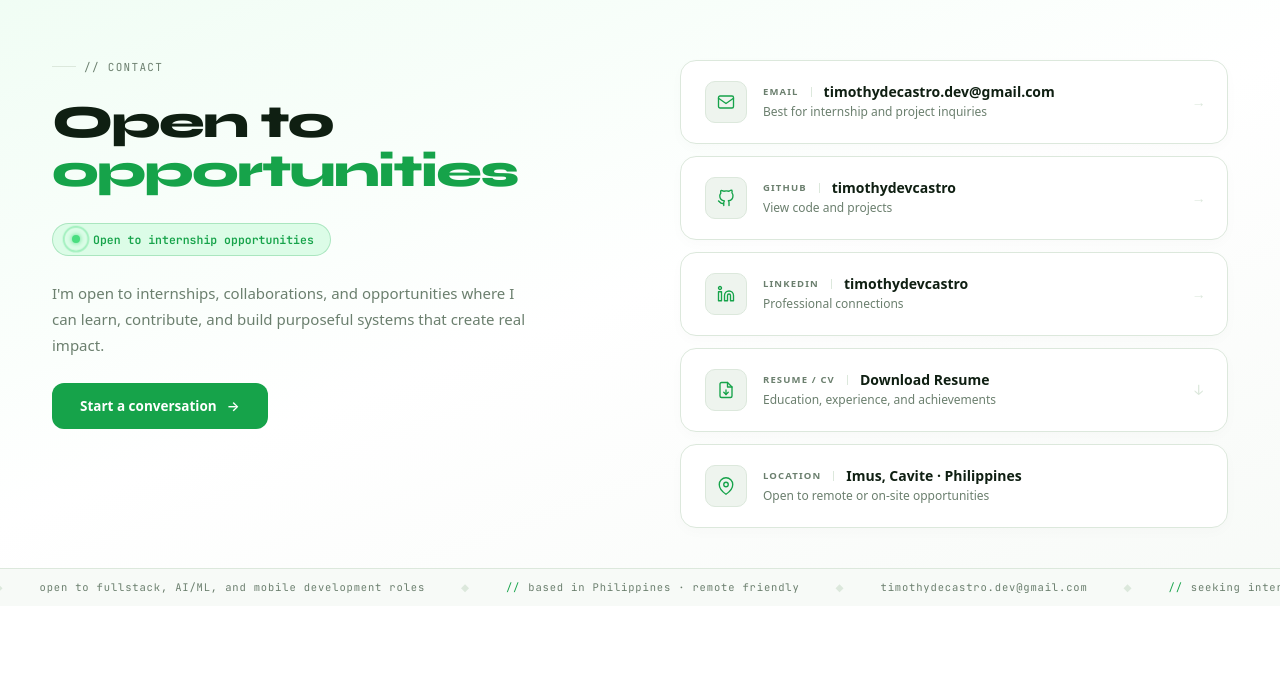
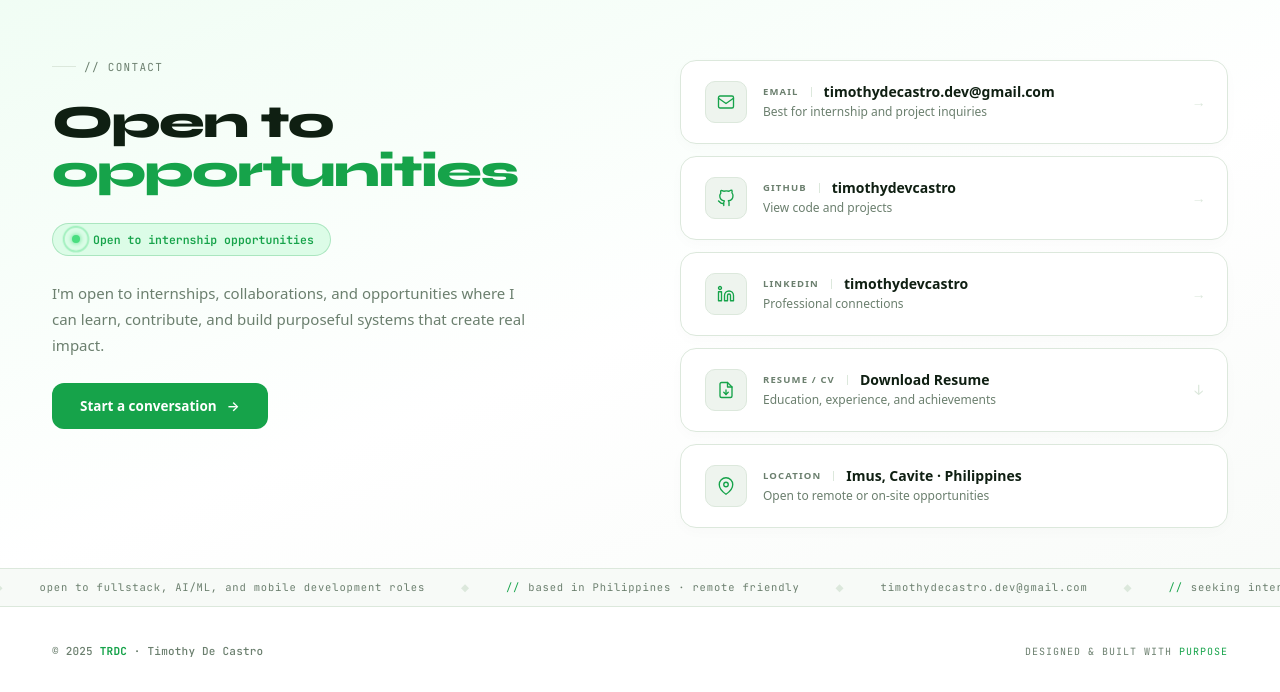
Before and after one commit to timothydevcastro/Portfolio, a React (Vite) app: page / in a window 1280 px wide. Shown: the part 4765-5457 px from the top of the page. Before the commit the page ends 5371 px from the top, so only its background shows below. Built offline with nearby package versions, Linux system fonts and the light colour scheme.

Commit message:
Add copyright footer to Contact section

```diff
--- a/src/ContactDevFinal.css
+++ b/src/ContactDevFinal.css
@@ -228,3 +228,41 @@
   .contact-wrapper .ticker-strip { height: 32px; }
   .contact-wrapper .ticker-item { font-size: 9px; padding: 0 20px; }
 }
+
+/* ── FOOTER ── */
+.contact-wrapper .ct-footer {
+  position: relative; z-index: 1;
+  padding: 32px 52px;
+  background: var(--surface);
+  border-top: 1px solid var(--border);
+  opacity: 0; transform: translateY(10px);
+  transition: opacity .6s 1.2s ease, transform .6s 1.2s ease;
+}
+.contact-wrapper .ct-footer.visible {
+  opacity: 1; transform: translateY(0);
+}
+
+.contact-wrapper .ct-footer-content {
+  max-width: 1300px; margin: 0 auto;
+  display: flex; justify-content: space-between; align-items: center;
+}
+
+.contact-wrapper .ct-copy {
+  font-size: 11px; color: var(--muted); font-weight: 500;
+  letter-spacing: 0.02em;
+}
+.contact-wrapper .ct-copy span { color: var(--green); font-weight: 700; }
+
+.contact-wrapper .ct-footer-tag {
+  font-family: 'JetBrains Mono', monospace;
+  font-size: 10px; color: var(--muted);
+  text-transform: uppercase; letter-spacing: 0.1em;
+}
+.contact-wrapper .ct-footer-tag span { color: var(--green); }
+
+@media (max-width: 600px) {
+  .contact-wrapper .ct-footer { padding: 24px 20px 48px; }
+  .contact-wrapper .ct-footer-content { flex-direction: column; gap: 12px; text-align: center; }
+  .contact-wrapper .ct-copy { font-size: 10px; }
+  .contact-wrapper .ct-footer-tag { font-size: 9px; }
+}
--- a/src/ContactDevFinal.tsx
+++ b/src/ContactDevFinal.tsx
@@ -262,6 +262,16 @@ const ContactDevFinal: React.FC = () => {
           <span className="ticker-item ticker-sep">◆</span>
         </div>
       </div>
+      <footer className="ct-footer ct-reveal">
+        <div className="ct-footer-content">
+          <div className="ct-footer-left">
+            <span className="ct-copy">© 2025 <span>TRDC</span> · Timothy De Castro</span>
+          </div>
+          <div className="ct-footer-right">
+            <span className="ct-footer-tag">Designed & Built with <span>Purpose</span></span>
+          </div>
+        </div>
+      </footer>
     </div>
   );
 };
```
